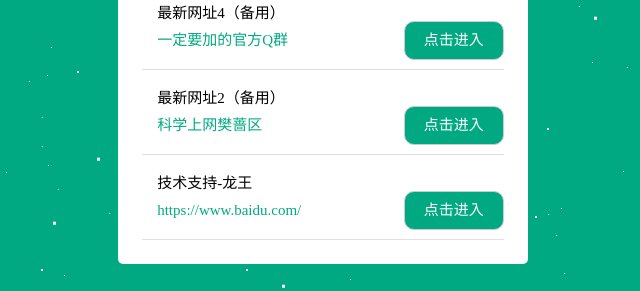
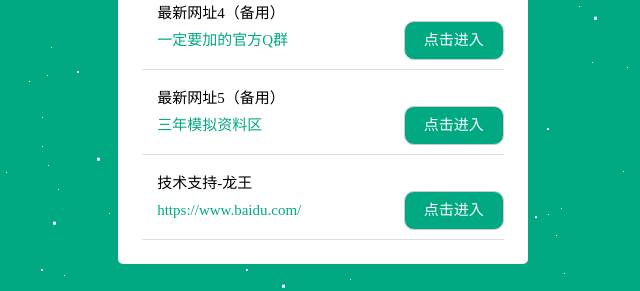
Before and after one commit to kimlongwang/kim.github.io, a plain HTML site: page index.html in a window 1280 px wide. Shown: the part 478-769 px from the top of the page, 317-957 px from the left. Drawn offline with Linux system fonts and the light colour scheme.

Commit message:
Update index.html

```diff
--- a/index.html
+++ b/index.html
@@ -192,9 +192,9 @@
                                 </div>
                             </li>
                                 <li>
-                                最新网址2（备用）
+                                最新网址5（备用）
                                 <div class="link">
-                                    <div style="color:#02a982">科学上网樊蔷区</div>
+                                    <div style="color:#02a982">三年模拟资料区</div>
                                     <div class="go"><a href="https://wwnw.lanzouo.com/b03pyhicf" target="_blank">点击进入</a></div>
                                 </div>
 
```
